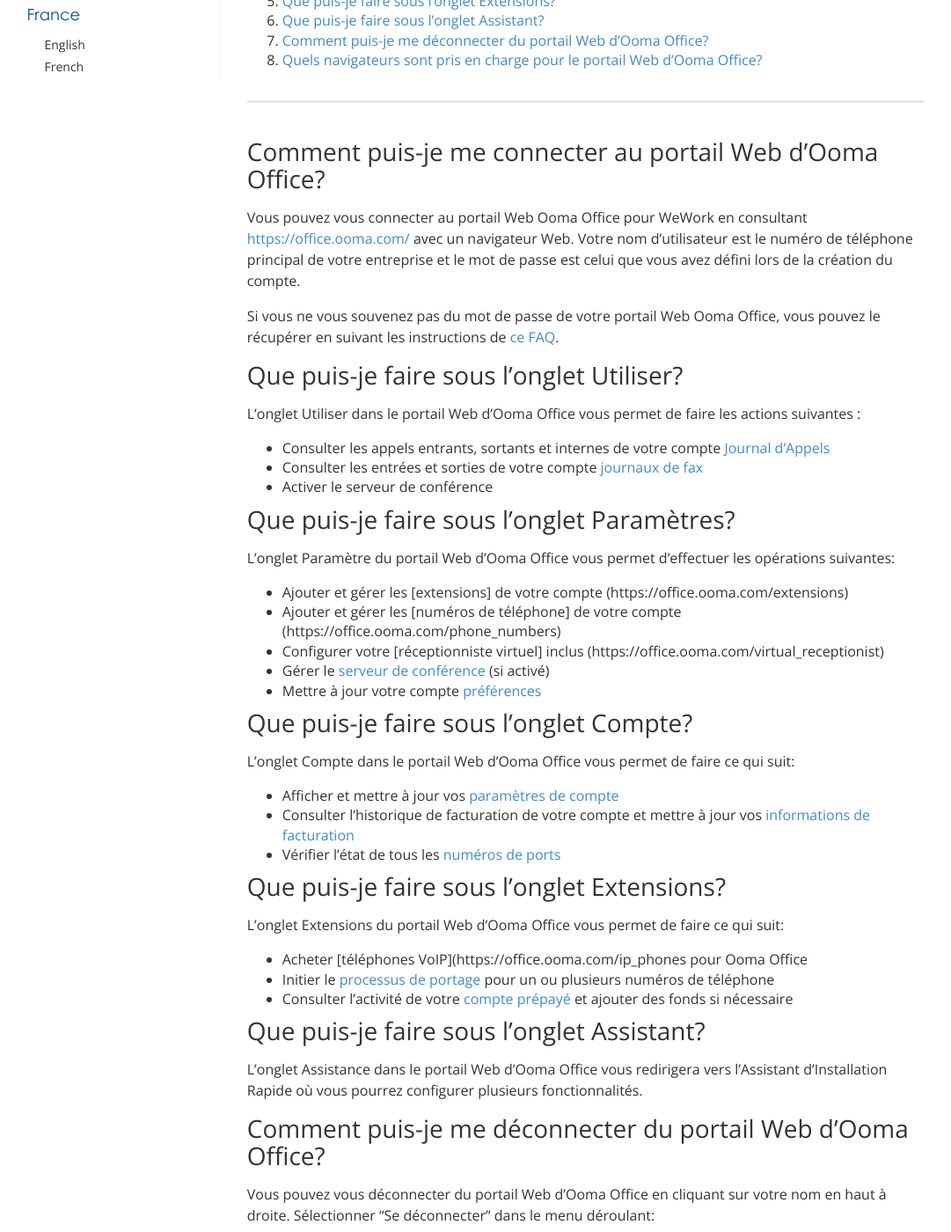
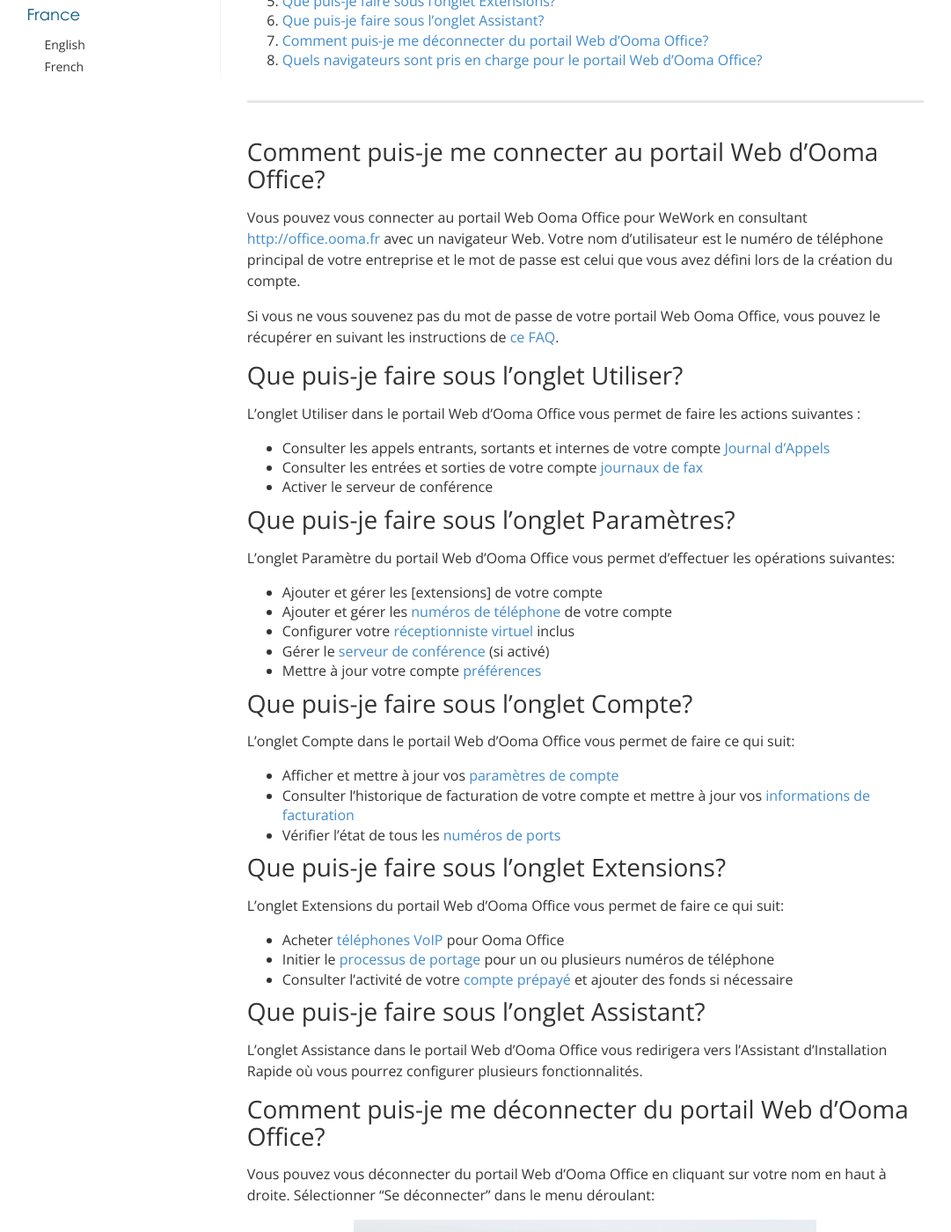
Before and after one commit to jchai002/choir-justice-supplies, a Jekyll site: the page built from fr/fr/ooma-office-web-portal-admin-guide.markdown, in a window 1280 px wide and 1400 px high, scrolled down 493 px. Shown: the whole window at 88% size, without its empty margins (108-1189 px from the left). Built offline with Jekyll 4.4.1, drawn with Linux system fonts in a browser that asks for light colours; nearby versions of some CDN libraries; comment, search, counter and statistics services are not loaded; some of the changed lines change nothing that is shown.

Commit message:
Update broken links in web portal admin guide

```diff
--- a/fr/fr/ooma-office-web-portal-admin-guide.markdown
+++ b/fr/fr/ooma-office-web-portal-admin-guide.markdown
@@ -14,7 +14,7 @@
 
 ## Comment puis-je me connecter au portail Web d'Ooma Office?
 
-Vous pouvez vous connecter au portail Web Ooma Office pour WeWork en consultant [https://office.ooma.com/](https://office.ooma.com/) avec un navigateur Web. Votre nom d'utilisateur est le numéro de téléphone principal de votre entreprise et le mot de passe est celui que vous avez défini lors de la création du compte.
+Vous pouvez vous connecter au portail Web Ooma Office pour WeWork en consultant [{{ site.office_link.fr }}]({{ site.office_link.fr }}/) avec un navigateur Web. Votre nom d'utilisateur est le numéro de téléphone principal de votre entreprise et le mot de passe est celui que vous avez défini lors de la création du compte.
 
 Si vous ne vous souvenez pas du mot de passe de votre portail Web Ooma Office, vous pouvez le récupérer en suivant les instructions de [ce FAQ](/fr/fr/recovering-a-lost-password).
 
@@ -22,35 +22,35 @@
 
 L'onglet Utiliser dans le portail Web d'Ooma Office vous permet de faire les actions suivantes :
 
-* Consulter les appels entrants, sortants et internes de votre compte [Journal d'Appels](https://office.ooma.com/call_logs)
-* Consulter les entrées et sorties de votre compte [journaux de fax](https://office.ooma.com/fax_logs)
+* Consulter les appels entrants, sortants et internes de votre compte [Journal d'Appels]({{ site.office_link.fr }}/call_logs)
+* Consulter les entrées et sorties de votre compte [journaux de fax]({{ site.office_link.fr }}/fax_logs)
 * Activer le serveur de conférence
 
 ## Que puis-je faire sous l'onglet Paramètres?
 
 L'onglet Paramètre du portail Web d'Ooma Office vous permet d'effectuer les opérations suivantes:
 
-* Ajouter et gérer les [extensions] de votre compte (https://office.ooma.com/extensions)
-* Ajouter et gérer les [numéros de téléphone] de votre compte (https://office.ooma.com/phone_numbers)
-* Configurer votre [réceptionniste virtuel] inclus (https://office.ooma.com/virtual_receptionist)
-* Gérer le [serveur de conférence](https://office.ooma.com/conferences) (si activé)
-* Mettre à jour votre compte [préférences](https://office.ooma.com/preferences)
+* Ajouter et gérer les [extensions] de votre compte
+* Ajouter et gérer les [numéros de téléphone]({{ site.office_link.fr }}/phone_numbers) de votre compte
+* Configurer votre [réceptionniste virtuel]({{ site.office_link.fr }}/virtual_receptionist) inclus
+* Gérer le [serveur de conférence]({{ site.office_link.fr }}/conferences) (si activé)
+* Mettre à jour votre compte [préférences]({{ site.office_link.fr }}/preferences)
 
 ## Que puis-je faire sous l'onglet Compte?
 
 L'onglet Compte dans le portail Web d'Ooma Office vous permet de faire ce qui suit:
 
-* Afficher et mettre à jour vos [paramètres de compte](https://office.ooma.com/settings)
-* Consulter l'historique de facturation de votre compte et mettre à jour vos [informations de facturation](https://office.ooma.com/billing)
-* Vérifier l'état de tous les [numéros de ports](https://office.ooma.com/porting_status)
+* Afficher et mettre à jour vos [paramètres de compte]({{ site.office_link.fr }}/settings)
+* Consulter l'historique de facturation de votre compte et mettre à jour vos [informations de facturation]({{ site.office_link.fr }}/billing)
+* Vérifier l'état de tous les [numéros de ports]({{ site.office_link.fr }}/porting_status)
 
 ## Que puis-je faire sous l'onglet Extensions?
 
 L'onglet Extensions du portail Web d'Ooma Office vous permet de faire ce qui suit:
 
-* Acheter [téléphones VoIP](https://office.ooma.com/ip_phones pour Ooma Office
-* Initier le [processus de portage](https://office.ooma.com/number_porting) pour un ou plusieurs numéros de téléphone
-* Consulter l'activité de votre [compte prépayé](https://office.ooma.com/prepaid_account) et ajouter des fonds si nécessaire
+* Acheter [téléphones VoIP]({{ site.office_link.fr }}/ip_phones) pour Ooma Office
+* Initier le [processus de portage]({{ site.office_link.fr }}/number_porting) pour un ou plusieurs numéros de téléphone
+* Consulter l'activité de votre [compte prépayé]({{ site.office_link.fr }}/prepaid_account) et ajouter des fonds si nécessaire
 
 ## Que puis-je faire sous l'onglet Assistant?
 
```
